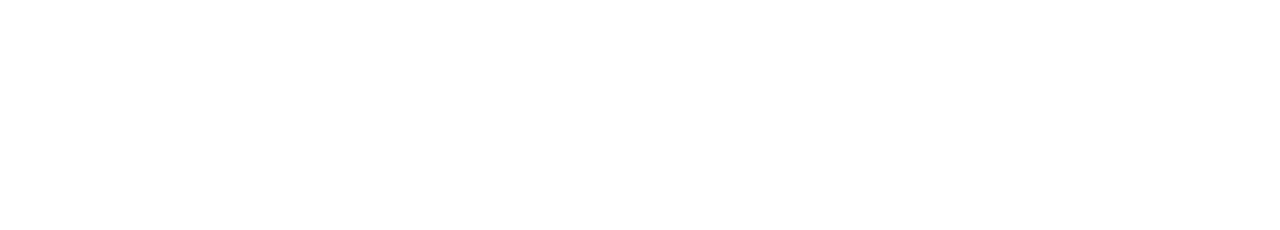
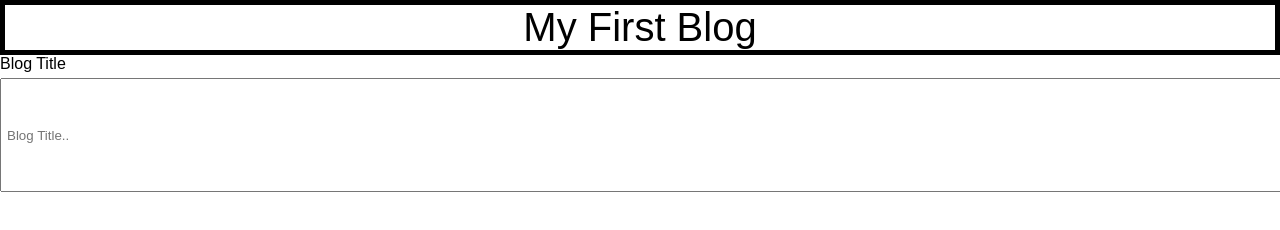
Before and after one commit to jocephuss/Blog, a plain HTML site: page blog.html in a window 1280 px wide. Drawn offline with Linux system fonts and the light colour scheme.

Commit message:
starting on blog input HTML page

```diff
--- a/assets/blog.css
+++ b/assets/blog.css
@@ -0,0 +1,28 @@
+*{
+    padding: 0px;
+    margin: 0px;
+}
+
+body {
+    font-family: Arial, Helvetica, sans-serif;
+}
+
+:root{
+
+}
+
+header {
+    border: 5px solid black;
+    text-align: center;
+    font-size: 40px;
+}
+
+input {
+    margin: 5px auto;
+    padding: 5px;
+    width: 99%;
+    height: 100px;
+}
+label {
+    text-align: left;
+}
--- a/assets/style.css
+++ b/assets/style.css
@@ -69,6 +69,12 @@ input {
     vertical-align: middle;
   }
 
+  .input-group {
+    display: flex;
+    justify-content: right;
+    padding: 10px;
+  }
+
 #submit {
     margin-top: 10px;
     padding: 10px;
--- a/blog.html
+++ b/blog.html
@@ -0,0 +1,22 @@
+<!DOCTYPE html>
+<html lang="en">
+<head>
+    <meta charset="UTF-8">
+    <meta name="viewport" content="width=device-width, initial-scale=1.0">
+    <link rel="stylesheet" href="assets/blog.css">
+    <title>Blog post</title>
+    <header class=""> My First Blog</header>
+    <section container>
+        <form method="post">
+            <div class="input">
+              <label for="Blog Title">Blog Title</label>
+              <input type="text" placeholder="Blog Title..">
+            </div>
+        </form>
+    </section>
+</head>
+<body>
+
+    <script src="assets/blog.js"></script>
+</body>
+</html>
```
Also changed, not shown: assets/form.js (+11 -0 lines), index.html (+2 -4 lines).
